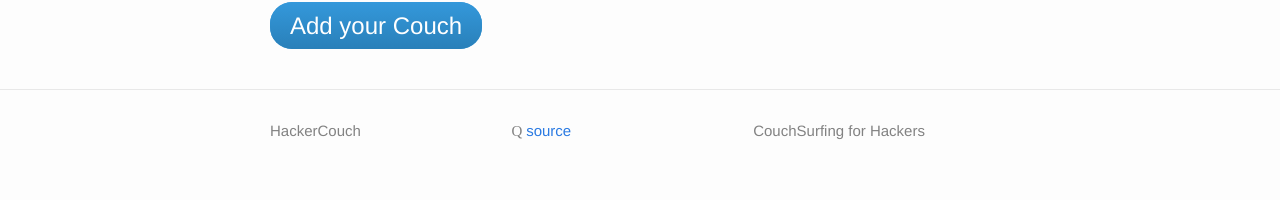
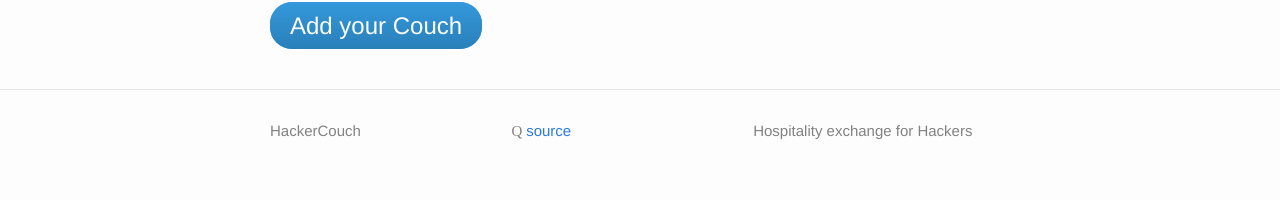
Before and after one commit to hackercouch/hackercouch, a Jekyll site: the page built from index.html, in a window 1280 px wide. Shown: the part 857-1057 px from the top of the page. Built offline with Jekyll 4.4.1, drawn with Linux system fonts in a browser that asks for light colours; some web fonts are replaced.

Commit message:
Change "CouchSurfing" to "Hospitality Exchange"
Since Couchsurfing isn't a general term but name of a company.

In the past they've come after others who used their name in such way.

```diff
--- a/_config.yml
+++ b/_config.yml
@@ -1,5 +1,5 @@
 title: HackerCouch
-description: CouchSurfing for Hackers
+description: Hospitality exchange for Hackers
 url: https://hackercouch.com
 
 markdown: kramdown
```
